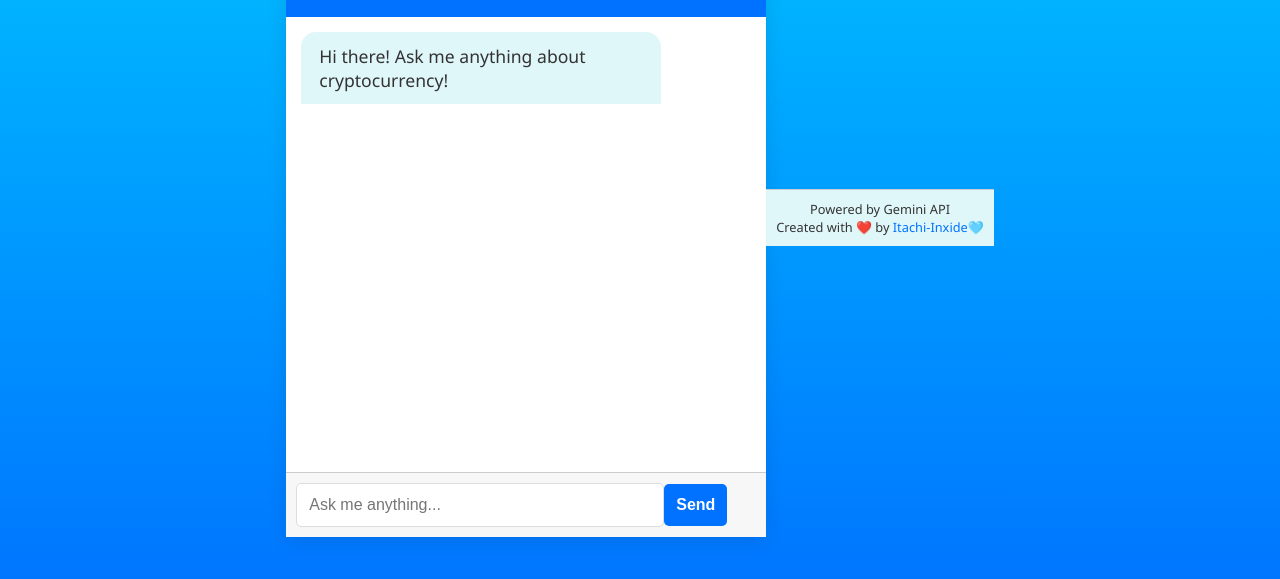
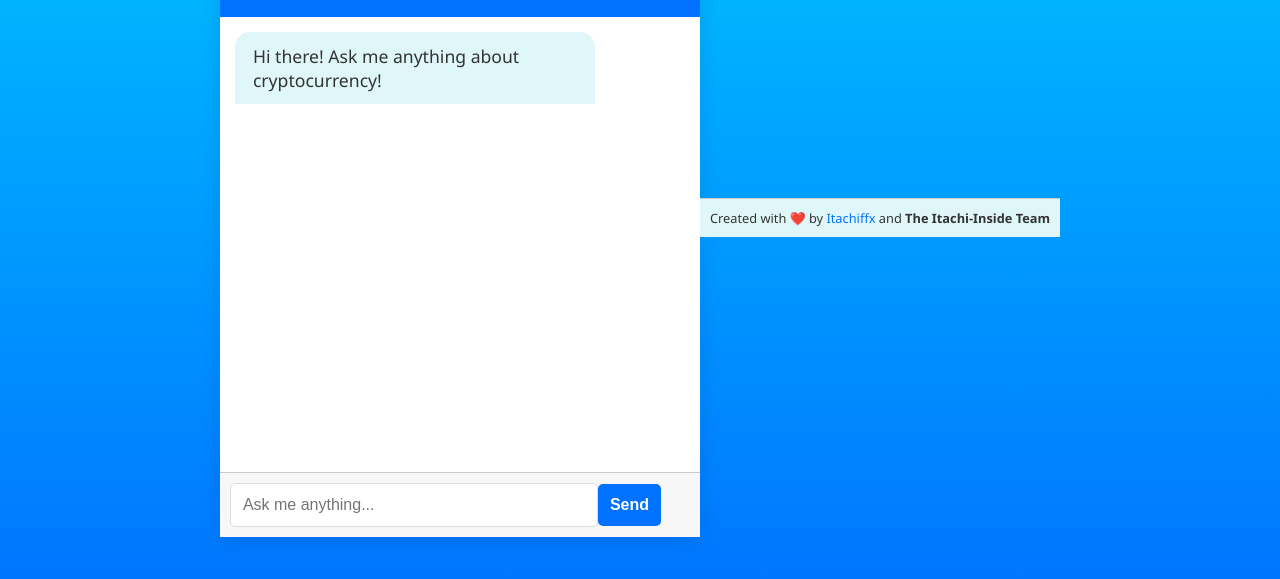
Before and after one commit to Itachi-jod/Gemini-, a plain HTML site: page index.html in a window 1280 px wide. Shown: the part 183-762 px from the top of the page. Drawn offline with Linux system fonts and the light colour scheme.

Commit message:
Update index.html

```diff
--- a/index.html
+++ b/index.html
@@ -26,8 +26,7 @@
     </div>
 
     <div class="footer">
-        <p>Powered by Gemini API</p>
-        <p>Created with ❤️ by <a href="https://github.com/Itachi-jod">Itachi-Inxide🩵</a></p>
+        <p>Created with ❤️ by <a href="https://github.com/Itachi-jod">Itachiffx</a> and <strong>The Itachi-Inside Team</strong></p>
     </div>
 
     <script src="script.js"></script>
```
